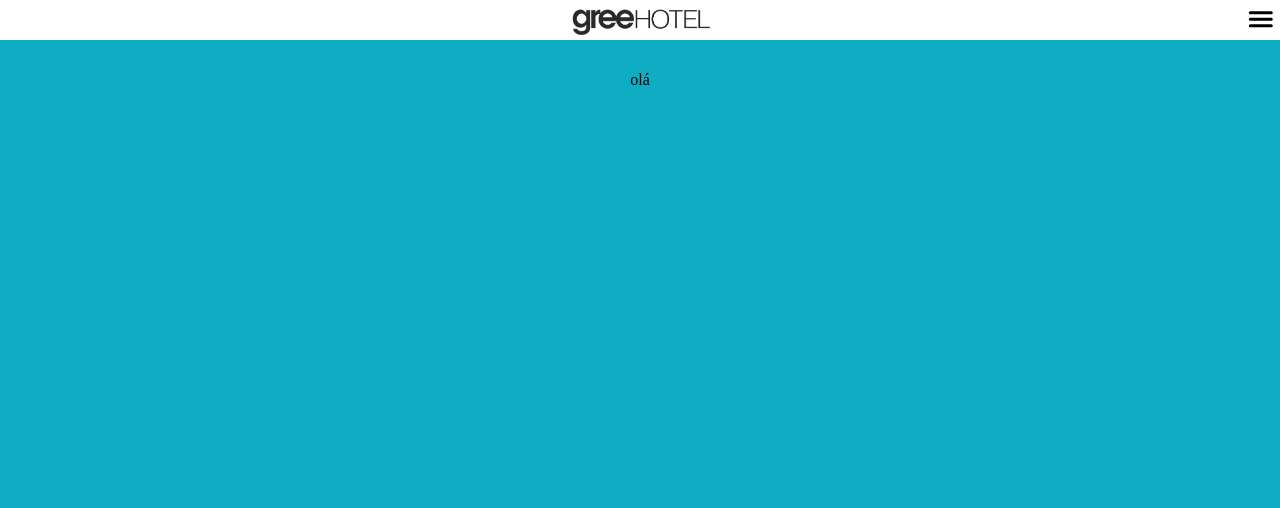
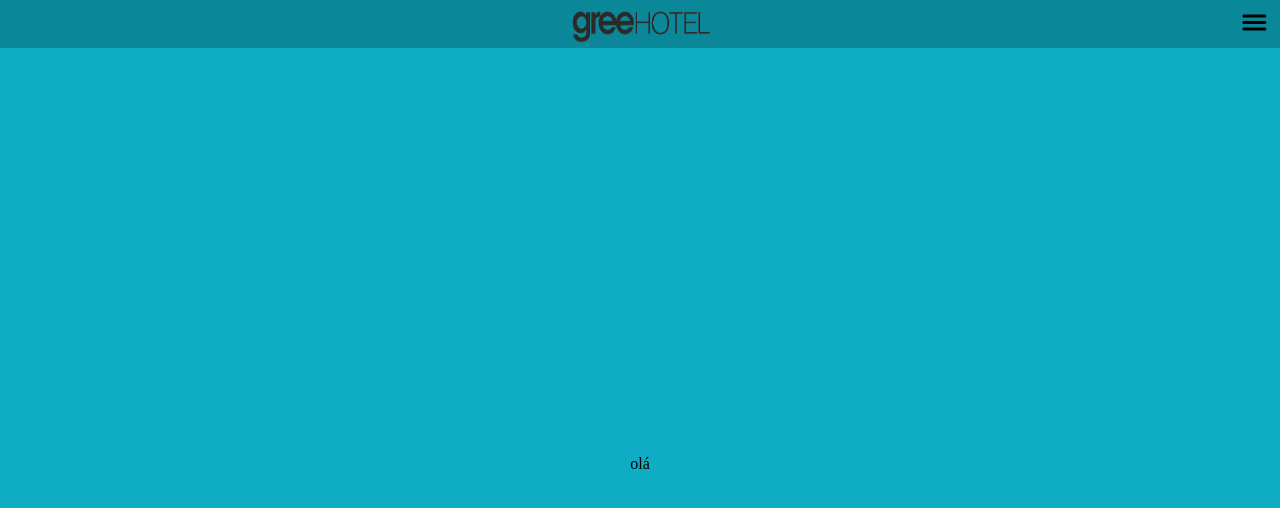
Before and after one commit to FelipeMedeiros99/whatsapp-automation-frontend, a Next.js app: page /messages in a window 1280 px wide. Shown: the top 508 px of the page. Built offline with nearby package versions, Linux system fonts and the light colour scheme.

Commit message:
feat: style css

```diff
--- a/src/styles/components/header.css
+++ b/src/styles/components/header.css
@@ -1,10 +1,11 @@
 .header{
-  height: 2.5rem;
+  height: var(--spacing-xxl);
   width: 100%;
   display: flex;
   align-items: center;
   justify-content: center;
   position: relative;
+  background-color: var(--color-primary-dark);
 }
 
 .container-image{
@@ -17,8 +18,8 @@
   position: absolute;
   right: 0;
   top: 0;
-  transform: translate(-10%, 10%);
-  font-size: 2rem;
+  transform: translate(-30%, 20%);
+  font-size: var(--font-size-xxl);
 }
 
 .header .icon:hover{
--- a/src/styles/globals.css
+++ b/src/styles/globals.css
@@ -57,12 +57,12 @@ main{
   width: 100%;
   height: 100%;
   display: flex;
+  justify-content: center;
   flex-direction: column;
   align-items: center;
   padding-top: var(--spacing-xl);
   background-color: var(--color-primary);
 }
-
 
 .spinner, .qr-code, .loged{
   gap: 1rem;
--- a/src/styles/index.css
+++ b/src/styles/index.css
@@ -1,5 +1,5 @@
+@import "./reset.css";
 @import "./globals.css";
-@import "./reset.css";
 @import "./variables.css";
 
 @import "./components/header.css";
```
